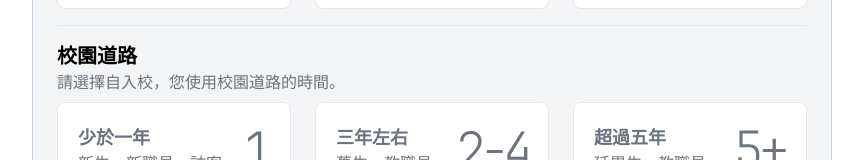
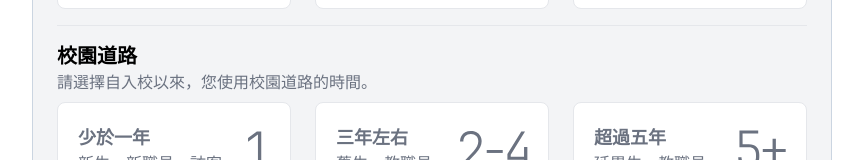
Before and after one commit to yc97463/ndhusa-traffic, a Next.js app: page / in a window 1280 px wide. Shown: the part 752-912 px from the top of the page, without its empty margins (208-1071 px from the left). Built offline with nearby package versions, Linux system fonts and the light colour scheme.

Commit message:
fix typo

```diff
--- a/pages/index.tsx
+++ b/pages/index.tsx
@@ -128,7 +128,7 @@ export default function Survey() {
           <hr className="my-4" />
           <div>
             <h2 className="text-xl font-bold">校園道路</h2>
-            <p>請選擇自入校，您使用校園道路的時間。</p>
+            <p>請選擇自入校以來，您使用校園道路的時間。</p>
             <ul className="grid w-full gap-6 md:grid-cols-3 my-2">
               <li>
                 <input
```
